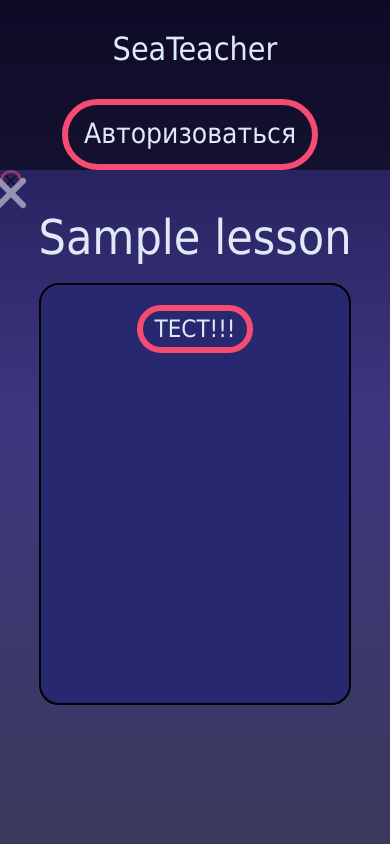
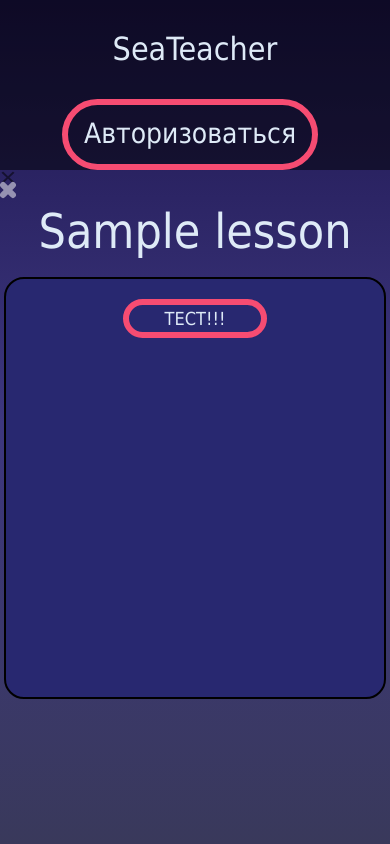
Before and after one commit to colornew/SeaTeacher, a Flask app: page /lesson/1 in a window 390 px wide. Run offline with Flask 2, Linux system fonts and the light colour scheme; tables that the repository leaves empty hold one stand-in row (values such as "Sample post"); parts of the project's set-up code (start-up, migrations or seed data) failed here and were passed over.

Commit message:
Add adaptation lesson page

```diff
--- a/static/css/lesson.css
+++ b/static/css/lesson.css
@@ -135,3 +135,30 @@
     display: flex;
     justify-content: center;
 }
+
+@media (max-width: 800px) {
+    .btn-close .icon-cross {
+        width: 20px;
+        height: 40px;
+    }
+
+    .btn-close:hover, .btn-close:focus {
+        transform: rotateZ(90deg);
+        background: none;
+
+    }
+
+    .btn-close {
+        margin: 0;
+        padding: 0;
+        border: 0 solid;
+    }
+}
+
+@media (max-width: 400px) {
+    .content {
+        min-height: 50vh;
+        width: 98vw;
+        font-size: large;
+    }
+}
```
